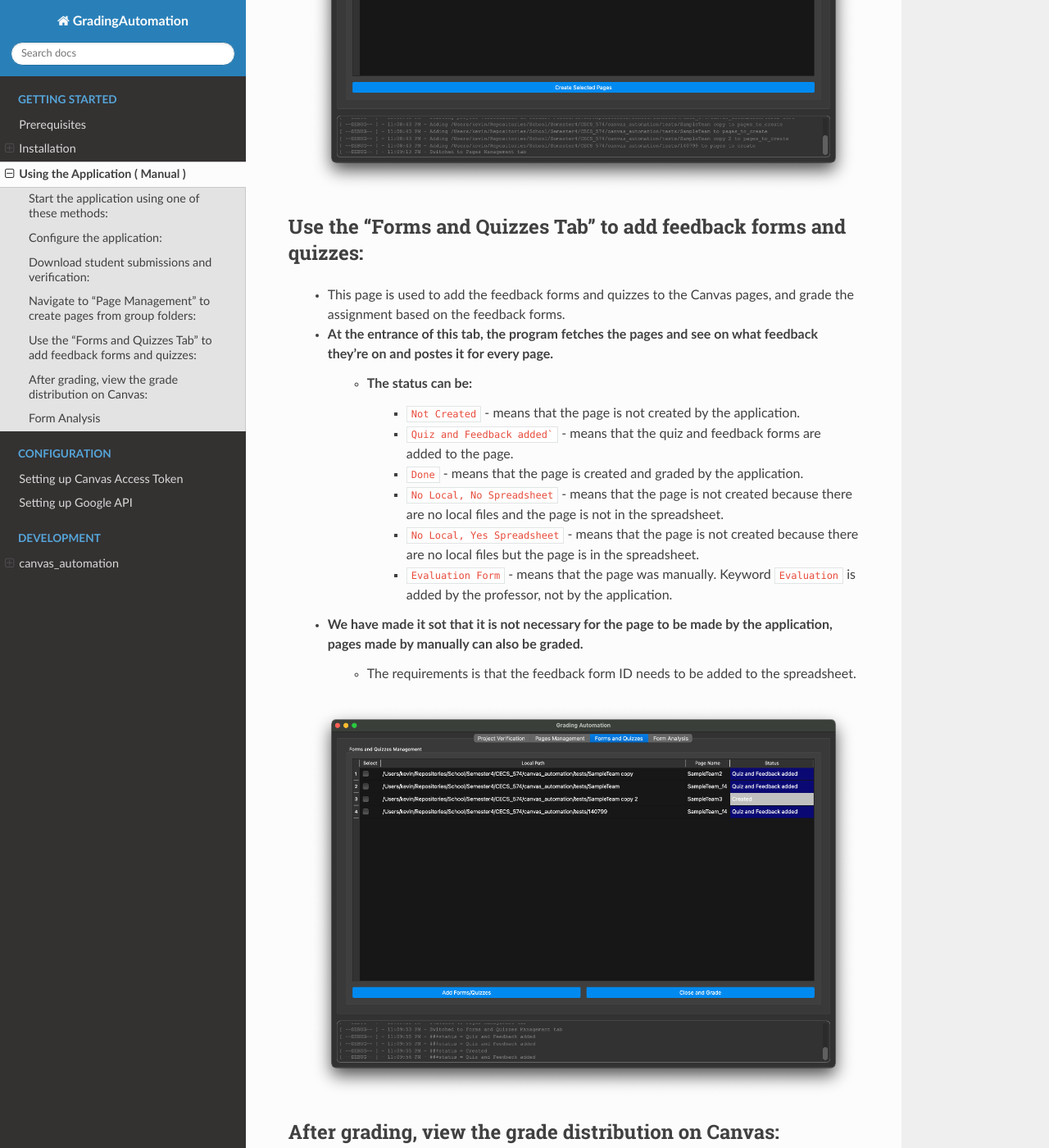
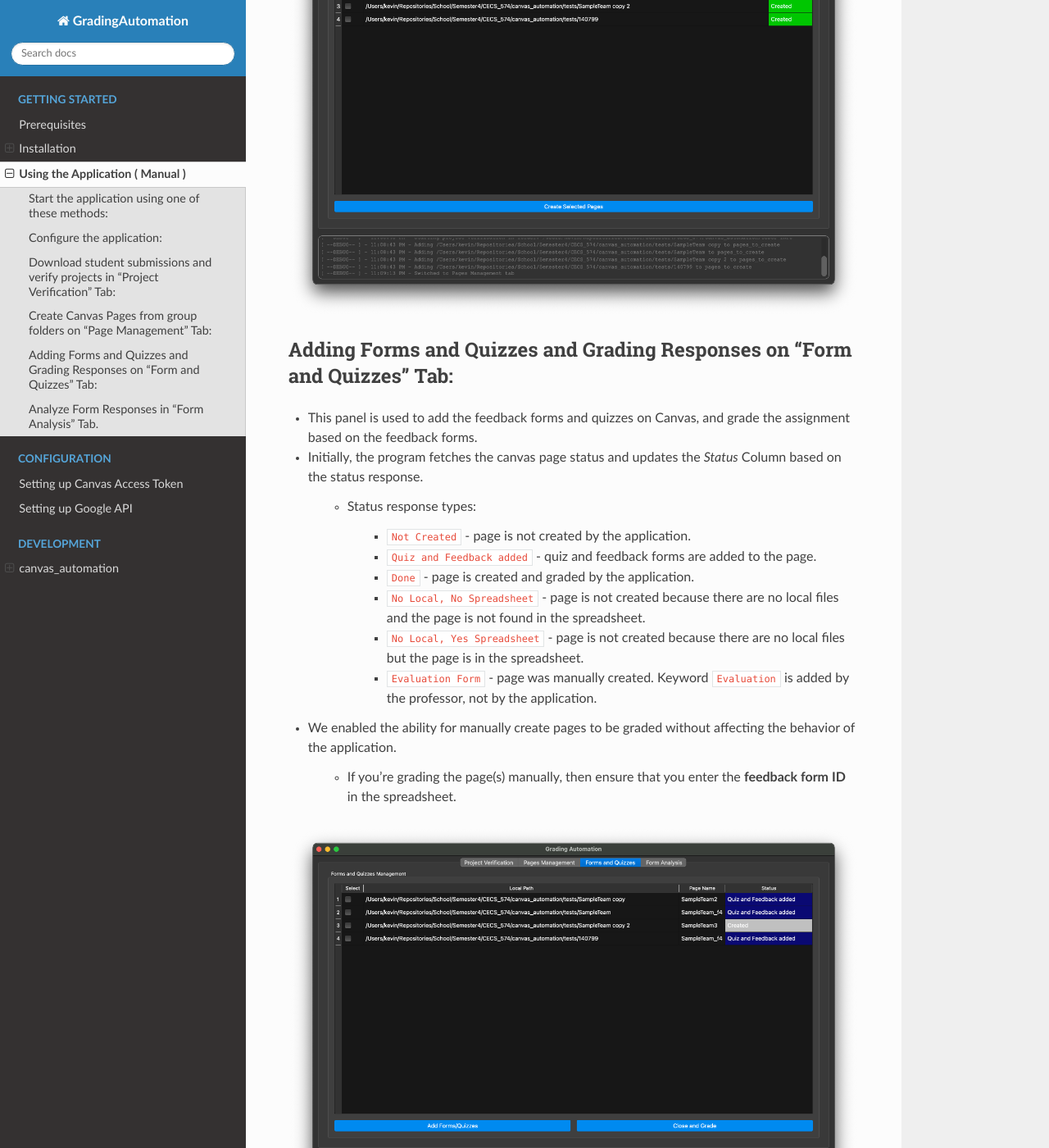
Before and after one commit to KevinDLopez/canvas_automation, a Sphinx documentation site: the page built from docs/source/using_application.rst, in a window 1280 px wide and 1400 px high, scrolled down 3069 px. Shown: the whole window at 82% size. Built offline with Sphinx 7.4.7 and the Read the Docs theme 3.1.0, drawn with Linux system fonts in a browser that asks for light colours; some of the changed text lies outside the part shown.

Commit message:
fixed documents and included navigation between pages.

````diff
--- a/docs/source/configuration.rst
+++ b/docs/source/configuration.rst
@@ -1,8 +1,8 @@
 Configuration
-============
+=============
 
 Setting up Canvas Access Token
-----------------------------
+------------------------------
 
 1. Login to Canvas and navigate to Account Settings:
 
@@ -23,7 +23,7 @@
       :alt: Create Token Screenshot
 
 Setting up Google API
--------------------
+---------------------
 
 1. Go to Google Cloud Console ``https://console.cloud.google.com/``
 2. Create a new project
--- a/docs/source/index.rst
+++ b/docs/source/index.rst
@@ -19,7 +19,7 @@
 and `Python <https://www.python.org/>`_ for the programming language.
 
 Project Goals
-------------
+-------------
 The goal of this project is to automate the following:
 
 - Cross-check student's names, ID numbers, email with Canvas
@@ -31,7 +31,7 @@
 - Analyze Google-form results to find the top 3 presentations, grade distribution on all presentations, student's average feedback grading, and find unfair grading outliers.
 
 Table of Contents
----------------
+-----------------
 
 .. toctree::
    :maxdepth: 2
--- a/docs/source/setting_up_google_api.rst
+++ b/docs/source/setting_up_google_api.rst
@@ -1,4 +1,3 @@
-
 Setting up Google API
 ---------------------
 
@@ -10,10 +9,13 @@
    :alt: Creating a project in Google Cloud Console
 
 * Enable the Google Forms API.
+
    * Enable Forms API  - ``https://console.cloud.google.com/apis/library/forms.googleapis.com``
    * Enable Sheets API - ``https://console.cloud.google.com/apis/library/sheets.googleapis.com``
    * Enable Drive API - ``https://console.cloud.google.com/apis/library/drive.googleapis.com``
-* Enable beta users for the Google Forms API. ( Add users by their emails)
+
+* Enable beta users for the Google Forms API. (Add users by their emails)
+
    ``https://console.cloud.google.com/apis/credentials/consent``
 
    .. image:: _static/GoogleAPI/Credentials.png
--- a/docs/source/using_application.rst
+++ b/docs/source/using_application.rst
@@ -1,104 +1,122 @@
 Using the Application ( Manual )
--------------------------------
+--------------------------------
 
 Start the application using one of these methods:
-^^^^^^^^^^^^^^^^^^^^^^^^^^^^^^^^^^^^^^^^^^^^^^^^^^^^
+^^^^^^^^^^^^^^^^^^^^^^^^^^^^^^^^^^^^^^^^^^^^^^^^^
 
-   * Run Python script::
+* Run Python script::
 
-       python GradingAutomationUI.py
+    python GradingAutomationUI.py
 
-   * Or download and run the executable from the latest release
+* Or download and run the executable from the latest release
 
-     Note: For macOS users, you may need to allow opening apps from unknown developers
+  Note: For macOS users, you may need to allow opening apps from unknown developers
 
 Configure the application:
-^^^^^^^^^^^^^^^^^^^^^^^^^^^^
-   * Enter the Canvas class ID (e.g., ``15319``)
-   * Provide your Canvas access token
-   * Enter the presentation module title (e.g., ``Fall 2024 - Presentation``)
+^^^^^^^^^^^^^^^^^^^^^^^^^^
+* Enter the Canvas class ID (e.g., ``15319``)
+* Provide your Canvas access token
+* Enter the presentation module title (e.g., ``Fall 2024 - Presentation``)
 
-   .. image:: _static/canvas_config.png
-      :width: 800
-      :alt: Canvas Configuration Screenshot
+.. image:: _static/canvas_config.png
+  :width: 800
+  :alt: Canvas Configuration Screenshot
 
 
-Download student submissions and verification:
-^^^^^^^^^^^^^^^^^^^^^^^^^^^^^^^^^^^^^^^^^^^^^^^^
-   * First enter the the spreadsheet url for testing we used the following: https://docs.google.com/spreadsheets/u/0/d/1tuuIobh2R4KQJBxCPR60E0EFVW_jr9_l6Aaj3lx6qaQ/htmlview
-   * Enter the location where the files will be downloaded. This location is used to analyze what projects are missing from the spreadsheet, does that are missing will be allowed to be downloaded.
-   * Then click on verify projects to analyze the spreadsheet
-   * After the spreadsheet is verified, click on download submissions to download the missing projects.
-      * The download ui only shows when there is missing projects and need to be downloaded.
-   * After the files are downloaded, click on verify submissions to verify that the files are present and correct.
-      * If everything is wrong with the student names or emails, it will be shown in the log window,
-      * if anything is wrong with the files, it will be shown in the error column of the verification table.
+Download student submissions and verify projects in "Project Verification" Tab:
+^^^^^^^^^^^^^^^^^^^^^^^^^^^^^^^^^^^^^^^^^^^^^^^^^^^^^^^^^^^^^^^^^^^^^^^^^^^^^^^
+1. Enter the the spreadsheet url.
 
-   .. image:: _static/click_download.png
-      :width: 800
-      :alt: Click Download Button Screenshot
+* For testing use the following: ``https://docs.google.com/spreadsheets/u/0/d/1tuuIobh2R4KQJBxCPR60E0EFVW_jr9_l6Aaj3lx6qaQ/htmlview``
 
-   Below is how the spreadsheet looks like:
+2. Enter the location where the files will be downloaded.
 
-   .. image:: _static/spreadsheet.png
-      :width: 800
-      :alt: spreadsheet
+* This location will cross-check projects with the spreadsheet, enabling you to download missing projects if any.
+
+3. Click on verify projects to analyze the spreadsheet
+
+* Once verified, click on download submissions to download missing projects.
+
+    * The GUI only shows the missing projects that still need to be download on the computer.
+
+4. After the files are downloaded, click on verify submissions to verify that the files are present and correct.
+
+    * If anything is wrong with the student names or emails, the log window will display what's wrong.
+    * If anything is wrong with the files, the table will display an error message in the `Errors` column.
+
+Below is how steps 1 to 4 would appear on the GUI.
+
+.. image:: _static/click_download.png
+  :width: 800
+  :alt: Click Download Button Screenshot
+
+Below is how the input spreadsheet looks like:
+
+.. image:: _static/spreadsheet.png
+  :width: 800
+  :alt: spreadsheet
 
 
-   |
-.. raw:: html
+Create Canvas Pages from group folders on "Page Management" Tab:
+^^^^^^^^^^^^^^^^^^^^^^^^^^^^^^^^^^^^^^^^^^^^^^^^^^^^^^^^^^^^^^^^
 
-   <div style="clear: both; height: 40px;"></div>
+* This panel is used to create the pages on Canvas for the team.
+* The GUI will only displayed verified project from the "Project Verification" Tab.
+
+.. image:: _static/page_management.png
+  :width: 800
+  :alt: Page Management Screenshot
+
+Adding Forms and Quizzes and Grading Responses on "Form and Quizzes" Tab:
+^^^^^^^^^^^^^^^^^^^^^^^^^^^^^^^^^^^^^^^^^^^^^^^^^^^^^^^^^^^^^^^^^^^^^^^^^
+
+* This panel is used to add the feedback forms and quizzes on Canvas, and grade the assignment based on the feedback forms.
+* Initially, the program fetches the canvas page status and updates the `Status` Column based on the status response.
+
+    * Status response types:
+
+        * ``Not Created`` - page is not created by the application.
+        * ``Quiz and Feedback added`` - quiz and feedback forms are added to the page.
+        * ``Done`` - page is created and graded by the application.
+        * ``No Local, No Spreadsheet`` - page is not created because there are no local files and the page is not found in the spreadsheet.
+        * ``No Local, Yes Spreadsheet`` - page is not created because there are no local files but the page is in the spreadsheet.
+        * ``Evaluation Form`` - page was manually created. Keyword ``Evaluation`` is added by the professor, not by the application.
+
+* We enabled the ability for manually create pages to be graded without affecting the behavior of the application.
+
+    * If you're grading the page(s) manually, then ensure that you enter the **feedback form ID** in the spreadsheet.
+
+.. image:: _static/forms_quizzes.png
+  :width: 800
+  :alt: Forms and Quizzes Screenshot
 
 
-Navigate to "Page Management" to create pages from group folders:
-^^^^^^^^^^^^^^^^^^^^^^^^^^^^^^^^^^^^^^^^^^^^^^^^^^^^^^^^^^^^^^^^^^^^
-   * This page is used to create the pages on Canvas for the team.
-   * Here, only the pages that passed the verification step will be shown.
-      * Is done like this because we can only publish pages that have all files correctly.
+* When grading a page is complete, there will be an image attached to the page to display the grade distribution histogram.
 
-   .. image:: _static/page_management.png
-      :width: 800
-      :alt: Page Management Screenshot
+    * All the reponses used for grading are saved in a `.xslx` file under the same directory as the project graded.
 
-Use the "Forms and Quizzes Tab" to add feedback forms and quizzes:
-^^^^^^^^^^^^^^^^^^^^^^^^^^^^^^^^^^^^^^^^^^^^^^^^^^^^^^^^^^^^^^^^^^^^
-   * This page is used to add the feedback forms and quizzes to the Canvas pages, and grade the assignment based on the feedback forms.
-   * At the entrance of this tab, the program fetches the pages and see on what feedback they're on and postes it for every page.
-      * The status can be:
-         * ``Not Created`` - means that the page is not created by the application.
-         * ``Quiz and Feedback added``` - means that the quiz and feedback forms are added to the page.
-         * ``Done`` - means that the page is created and graded by the application.
-         * ``No Local, No Spreadsheet`` - means that the page is not created because there are no local files and the page is not in the spreadsheet.
-         * ``No Local, Yes Spreadsheet`` - means that the page is not created because there are no local files but the page is in the spreadsheet.
-         * ``Evaluation Form`` - means that the page was manually. Keyword ``Evaluation`` is added by the professor, not by the application.
-   * We have made it sot that it is not necessary for the page to be made by the application, pages made by manually can also be graded.
-      * The requirements is that the feedback form ID needs to be added to the spreadsheet.
+.. image:: _static/grade_distribution.png
+  :width: 800
+  :alt: Grade Distribution Screenshot
 
-   .. image:: _static/forms_quizzes.png
-      :width: 800
-      :alt: Forms and Quizzes Screenshot
+Analyze Form Responses in "Form Analysis" Tab.
+^^^^^^^^^^^^^^^^^^^^^^^^^^^^^^^^^^^^^^^^^^^^^^
 
-After grading, view the grade distribution on Canvas:
-^^^^^^^^^^^^^^^^^^^^^^^^^^^^^^^^^^^^^^^^^^^^^^^^^^^^^^^^
-   * After the gradin is done a image is attached to the page of the grade distribution histogram.
-   * Also, all the reposes used for grading are saved in a `.xslx` file under the same directory as the project graded.
+* This panel is used to analyze the feedback forms and aggregate the respones into a single file.
 
-   .. image:: _static/grade_distribution.png
-      :width: 800
-      :alt: Grade Distribution Screenshot
+1. Click the ``Aggregate Responses`` button to combine the responese from the google form.
 
-Form Analysis
-^^^^^^^^^^^^^
-   * The last tab is used to analyze the feedback forms and find the top 3 presentations using the spreadsheet url from step 3.
-   * First click the ``Aggregate Responses`` to fetch the responses from the feedback forms.
-   * Then click on the ``Analyze Responses`` to analyze the responses.
-   * The following analysis are done:
-      * Distribution for all presentations - Shows the grade distribution across all team presentations
-      * Each student average grading for others - Displays how each student grades their peers on average
-      * Top 3 Presentations - Identifies the three highest rated presentations based on peer feedback
-      * Student Outliers - Detects students who consistently grade significantly higher or lower than their peers. It uses the quartile method to find outliers (same as boxplot).
+    * All of the responeses will be stored under ``grading/all_form_respones.xlsx``.
 
-   .. image:: _static/form_analysis.png
-      :width: 800
-      :alt: Form Analysis Screenshot
+2. Click on the ``Analyze Responses`` button to analyze the responses.
+
+    * The following analysis is performed:
+
+        * Distribution for all presentations - Shows the grade distribution across all team presentations
+        * Each student average grading for others - Displays how each student grades their peers on average
+        * Top 3 Presentations - Identifies the three highest rated presentations based on peer feedback
+        * Student Outliers - Detects students who consistently grade significantly higher or lower than their peers. It uses IQR to find outliers (same as boxplot).
+
+.. image:: _static/form_analysis.png
+  :width: 800
+  :alt: Form Analysis Screenshot
````
Also changed, not shown: docs/source/getting_started.rst (deleted, +0 -16 lines), docs/source/prerequisites.rst (+13 -4 lines), 4 other files.
